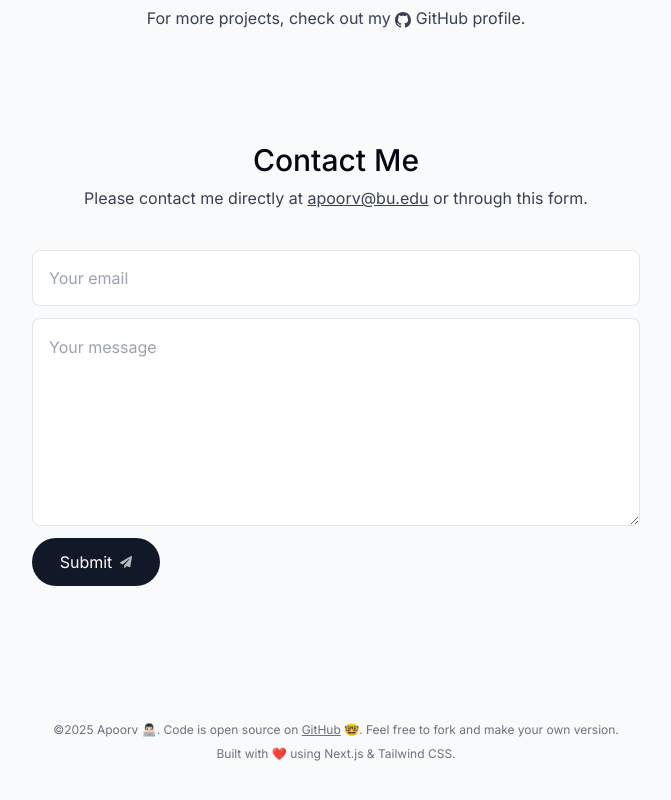
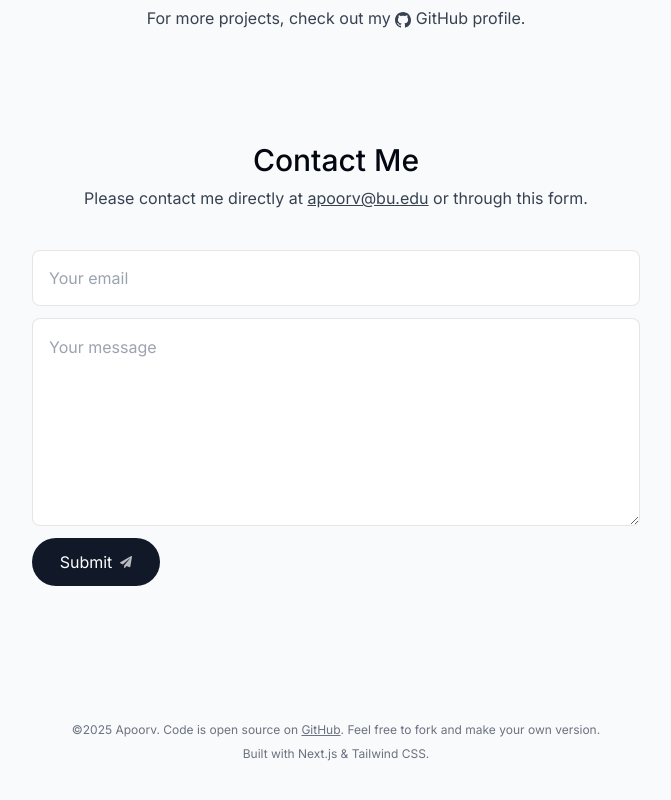
Before and after one commit to apoorvverma/folio-v2, a Next.js app: page / in a window 1280 px wide. Shown: the part 4233-5033 px from the top of the page, without its empty margins (304-975 px from the left). Built offline with nearby package versions, Linux system fonts and the light colour scheme; no server answers.

Commit message:
Disabled animation & refactored footer

```diff
--- a/components/experience.tsx
+++ b/components/experience.tsx
@@ -18,7 +18,7 @@ export default function Experience() {
   return (
     <section id="experience" ref={ref} className="scroll-mt-28 mb-28 sm:mb-40">
       <SectionHeading>Where I’ve Worked</SectionHeading>
-      <VerticalTimeline lineColor="">
+      <VerticalTimeline animate={false} lineColor="">
         {experiencesData.map((item, index) => (
           <React.Fragment key={index}>
             <VerticalTimelineElement
--- a/components/footer.tsx
+++ b/components/footer.tsx
@@ -8,10 +8,10 @@ export default function Footer() {
         Looking for an easter egg 🥚? Try clicking Hello!
       </p>
       <small className="mb-2 block text-xs">
-        &copy;{new Date().getFullYear()} Apoorv 👨🏻‍💻. Code is open source on <a href="https://github.com/apoorvverma/folio-v2" target="_blank" className="underline" >GitHub</a> 🤓. Feel free to fork and make your own version.
+        &copy;{new Date().getFullYear()} Apoorv. Code is open source on <a href="https://github.com/apoorvverma/folio-v2" target="_blank" className="underline" >GitHub</a>. Feel free to fork and make your own version.
       </small>
       <p className="mb-2 text-xs block">
-        Built with ❤️ using Next.js & Tailwind CSS.
+        Built with Next.js & Tailwind CSS.
       </p>
         {/* <span className="font-semibold">About this website:</span> built with
         React & Next.js (App Router & Server Actions), TypeScript, Tailwind CSS,
```
